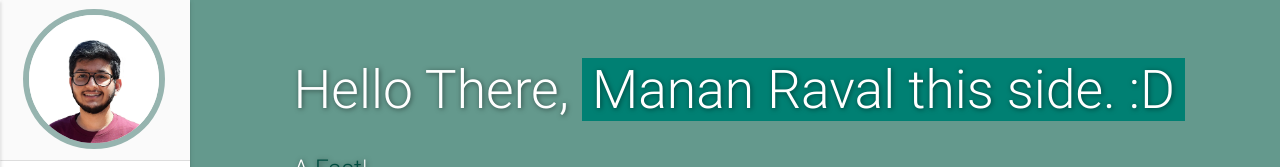
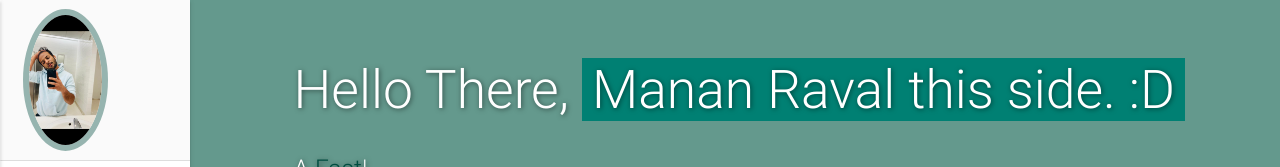
Before and after one commit to Manan7/manan7.github.io, a plain HTML site: page index.html in a window 1280 px wide. Shown: the top 167 px of the page. Drawn offline with nearby package versions, Linux system fonts and the light colour scheme.

Commit message:
Profile changes

```diff
--- a/index.html
+++ b/index.html
@@ -86,7 +86,7 @@
       <li class="logo">
         <a id="logo-container" aria-label="Navigate to the beginning of the page" href="#intro"
           class="brand-logo grey-blue-text">
-          <img src="/assets/img/passport-new.jpg" class="circle img-responsive profile-pic" alt="avatar">
+          <img src="/assets/img/profile.jpeg" class="circle img-responsive profile-pic" alt="avatar">
         </a>
       </li>
 
```
Also changed, not shown: assets/img/profile.jpeg (added).
